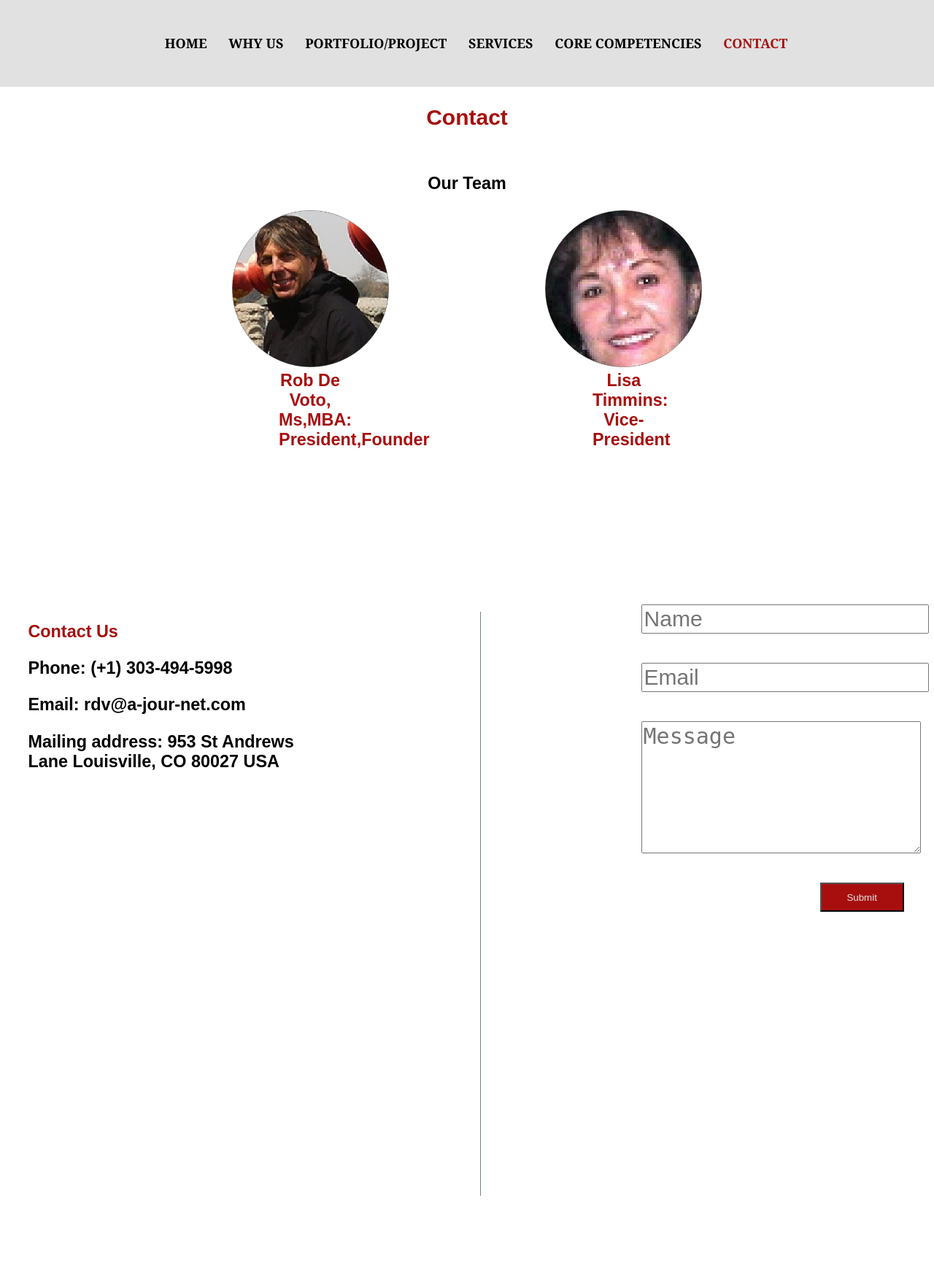
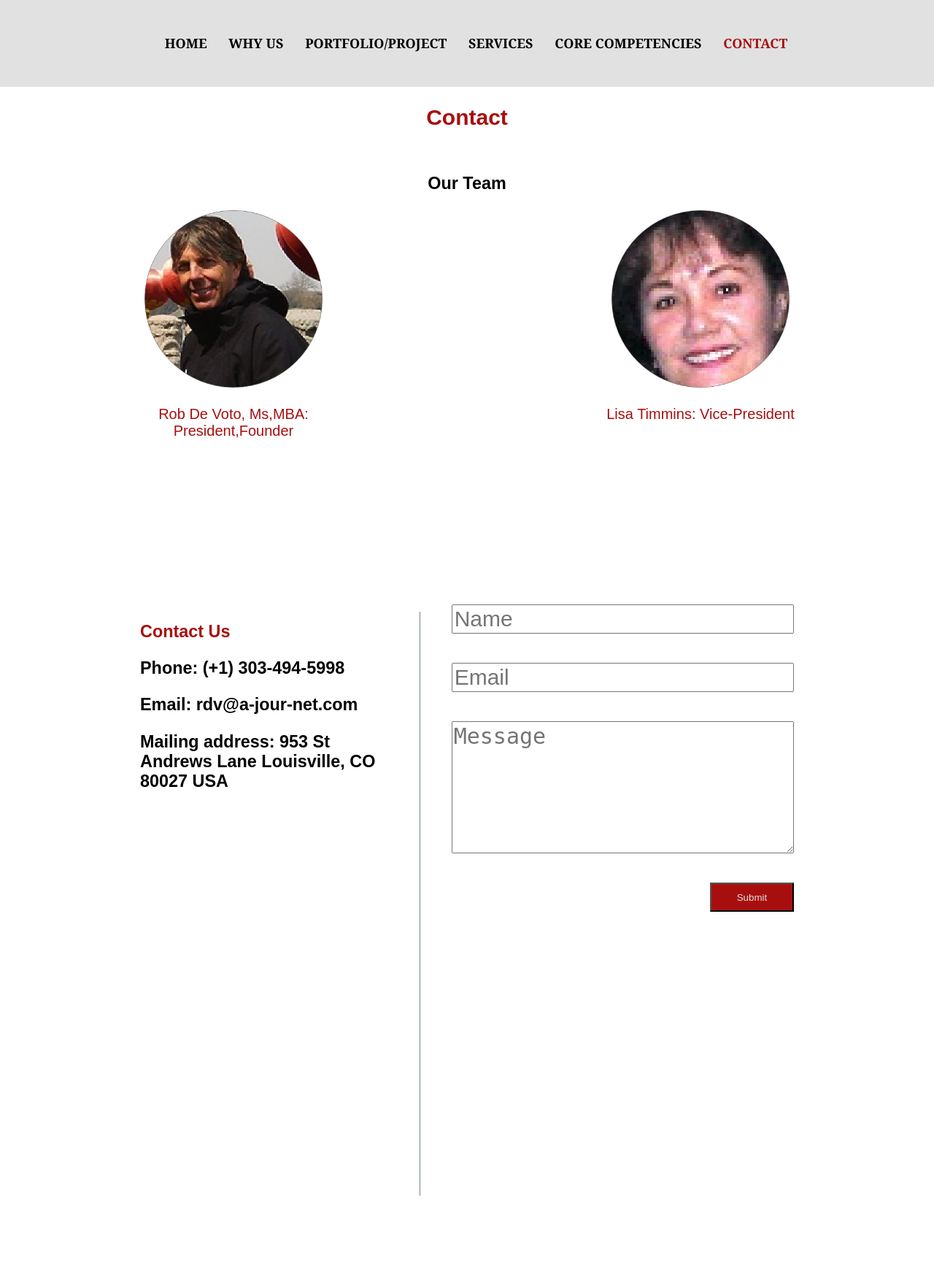
Before and after one commit to gab56/ajournet, a PHP site: page /contact.html in a window 1280 px wide. Shown: the part 246-1994 px from the top of the page at 73% size. Run offline with PHP 8.4, Linux system fonts and the light colour scheme.

Commit message:
Fixed in contact view

```diff
--- a/contact.html
+++ b/contact.html
@@ -29,18 +29,18 @@
                 <h3>Our Team</h3>
                 <div class="contact-profile-list">
                     <div class="contact-profile">
-                        <img src="images/users/e8a5a49773e3df25f2f8b664dec0d5fb.png" class="contact-profile">
-                        <h3>Rob De Voto, Ms,MBA: President,Founder</h3>
+                        <img src="images/users/e8a5a49773e3df25f2f8b664dec0d5fb.png" class="contact-profile-pic">
+                        <span class="highlight"><p>Rob De Voto, Ms,MBA:</br> President,Founder</p></span>
                     </div>
                     <div class="contact-profile">
-                        <img src="images/users/4b75975cba8b8053a2165850589abdae.png" class="contact-profile">
-                        <h3>Lisa Timmins: Vice-President</h3>
+                        <img src="images/users/4b75975cba8b8053a2165850589abdae.png" class="contact-profile-pic">
+                        <span class="highlight"><p>Lisa Timmins: Vice-President</p></span>
                     </div>
                 </div>
             </div>
             <div class="container">
                 <div class="contact-row">
-                    <div class="contact-column">
+                    <div class="contact-column-left">
                         <h3><span class="highlight"><strong>Contact Us</strong></span></h3>
                         <h3><strong>Phone: (+1) 303-494-5998</strong></h3>
                         <h3><strong>Email: rdv@a-jour-net.com</strong></h3>
@@ -49,11 +49,11 @@
                                 Louisville, CO 80027
                                 USA</strong></h3>
                     </div>
-                    <div class="contact-column">
+                    <div class="contact-column-center">
                         <hr>
                     </div>
 
-                    <div class="contact-column">
+                    <div class="contact-column-right">
                         <form>
                             <div class="contact-row">
                                 <input type="text" name="contact_name" value="" placeholder="Name">
@@ -64,7 +64,7 @@
                             <div class="contact-row">
                                 <textarea name="contact_message" rows="5" placeholder="Message"></textarea>
                             </div>
-                            <div class="contact-submit">
+                            <div>
                                 <button type="submit" name="button" class="contact-btn">
                                     <i aria-hidden="true"></i> Submit
                                 </button>
--- a/style.css
+++ b/style.css
@@ -120,12 +120,16 @@ hr {
 }
 
 .contact-profile-list {
-    display: -webkit-inline-box;
+    display: flex;
     height: 30pc;
 }
 
 .contact-profile {
     width: 50%;
+}
+
+.contact-profile-pic {
+    width: 38%;
 }
 
 .contact-row input,
@@ -140,26 +144,23 @@ textarea {
     color: #a70f0f;
 }
 
-.contact-profile h3 {
-    width: 20%;
-    margin: auto;
-    color: #a70f0f;
-    text-align: center;
-    height: 7pc;
+.contact-row {
+    display: flex;
+    text-align: left;
 }
 
-.contact-row {
-    display: inline-flex;
-    text-align: left;
-    padding-left: 3%;
+.contact-column-left {
+    flex: 25%;
+    margin-left: 15%;
 }
 
-.contact-column {
-    flex: 50%;
+.contact-column-center {
+    flex: 5%;
 }
 
-.contact-submit {
-    width: 90%;
+.contact-column-right {
+    flex: 35%;
+    margin-right: 15%;
 }
 
 .contact-btn {
```
